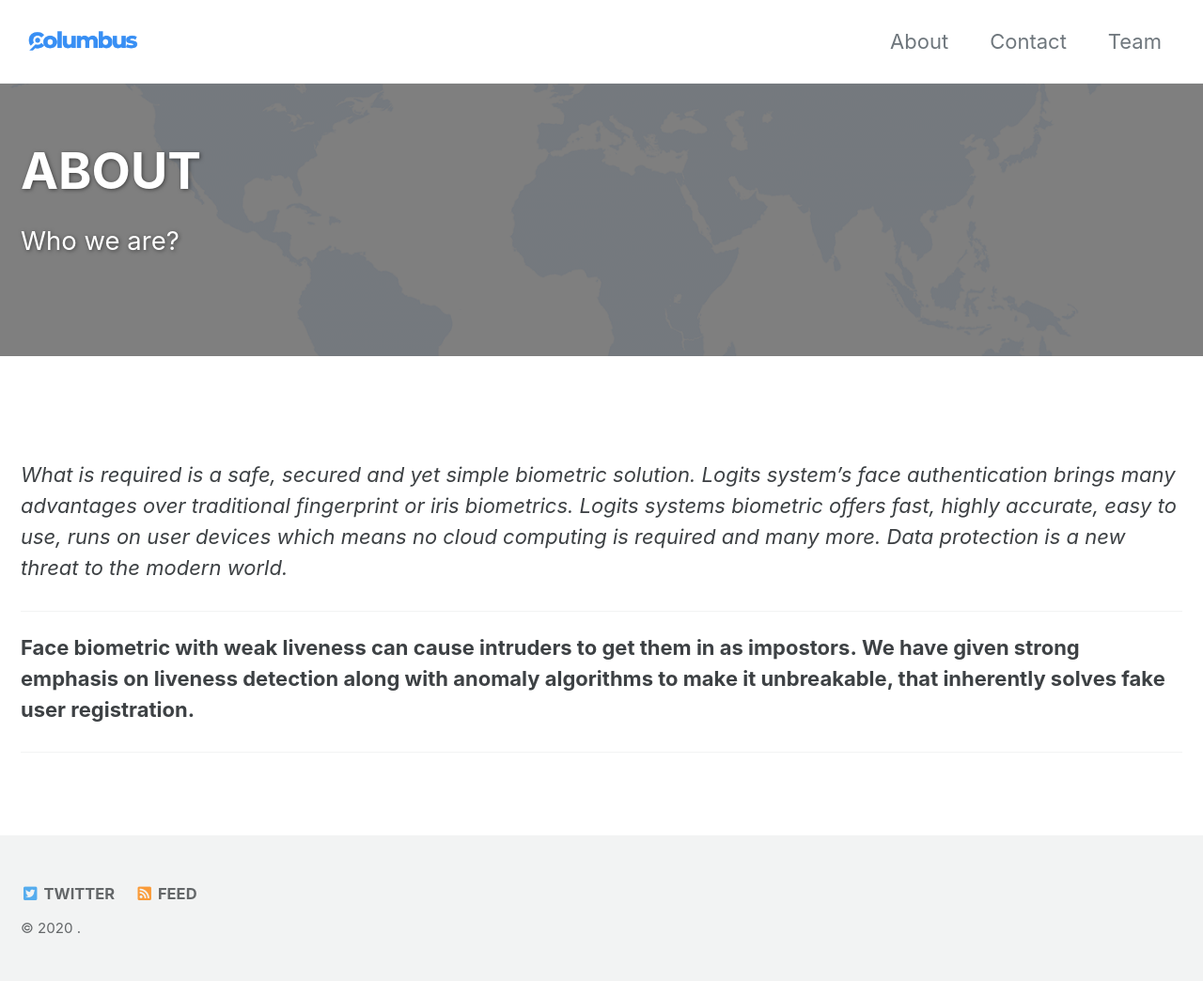
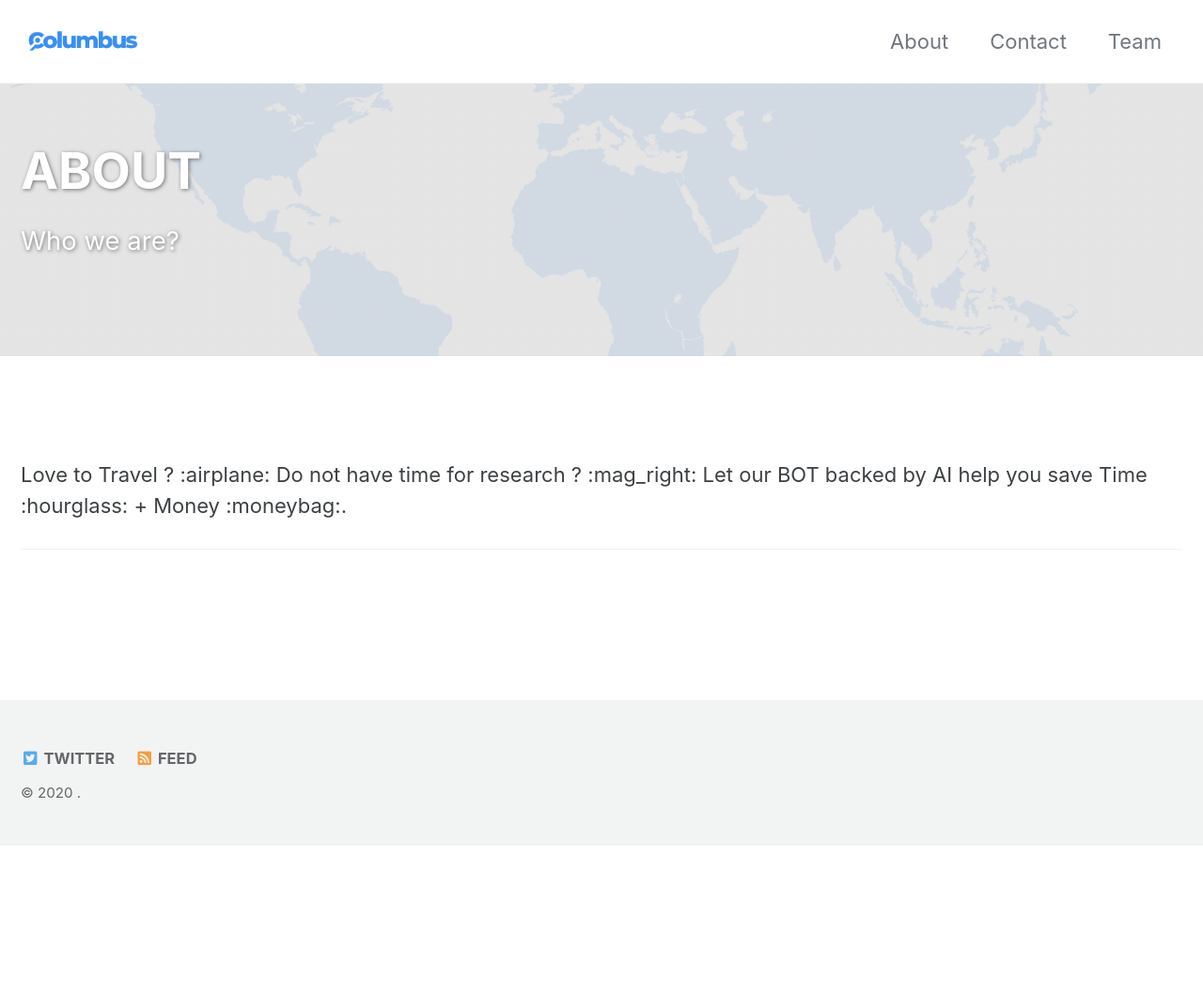
Before and after one commit to milinddeore/Columbus-website, a Jekyll site: the page built from _pages/ABOUT.md, in a window 1280 px wide. Shown: the whole page at 94% size. Built offline with Jekyll 4.4.1, drawn with Linux system fonts in a browser that asks for light colours; cached includes are drawn as plain includes; after the commit the page ends 900 px from its top, so only the background shows below that.

Commit message:
Update ABOUT.md

```diff
--- a/_pages/ABOUT.md
+++ b/_pages/ABOUT.md
@@ -4,17 +4,15 @@ title: "ABOUT"
 permalink: /about/
 header:
   overlay_color: "#000"
-  overlay_filter: "0.5"
+  overlay_filter: "0.1"
   overlay_image: /assets/images/background-map.png
 excerpt: "Who we are?"
 ---
 
 <br/>
 <br/>
-*What is required is a safe, secured and yet simple biometric solution. Logits system's face authentication brings many advantages over traditional fingerprint or iris biometrics. Logits systems biometric offers fast, highly accurate, easy to use, runs on user devices which means no cloud computing is required and many more. Data protection is a new threat to the modern world.*
+Love to Travel ? :airplane:
+Do not have time for research ? :mag_right:
+Let our BOT backed by AI help you save Time :hourglass: + Money :moneybag:.
 
 ---
-
-**Face biometric with weak liveness can cause intruders to get them in as impostors. We have given strong emphasis on liveness detection along with anomaly algorithms to make it unbreakable, that inherently solves fake user registration.**
-
----
```
